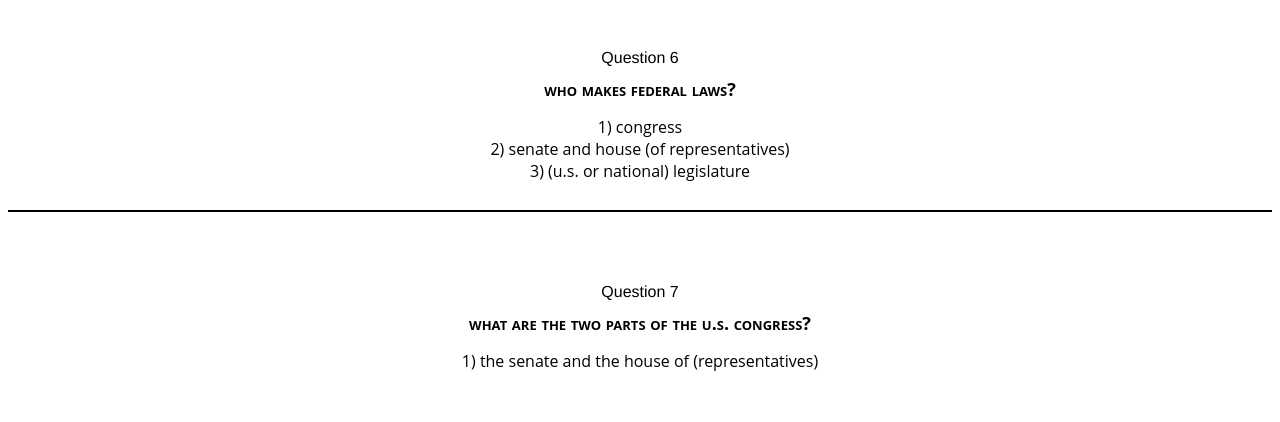
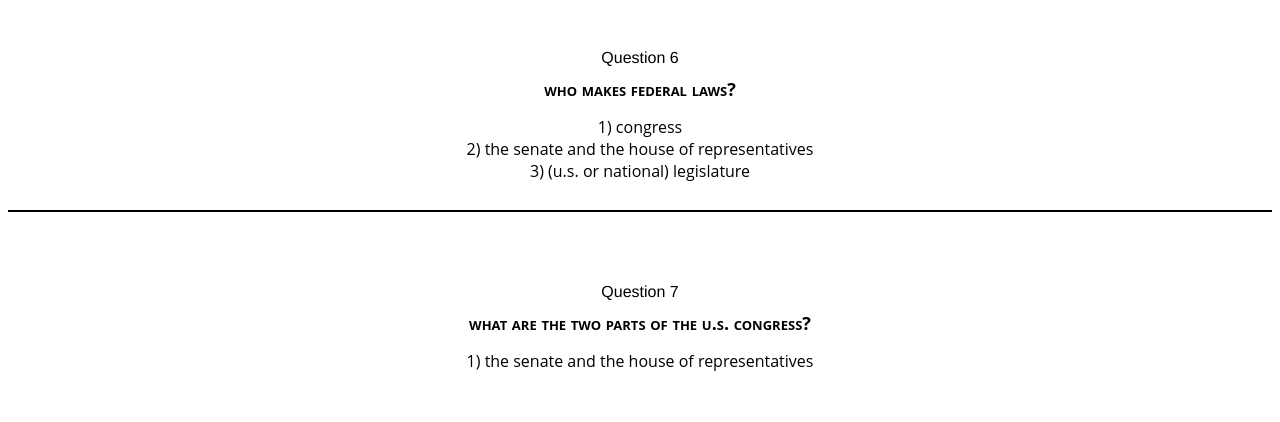
Before and after one commit to mmaustin/citizenship-questions-answers, a React (Create React App) app in the folder citizenship-frontend/: page /questions/questions-two in a window 1280 px wide. Shown: the part 1200-1622 px from the top of the page. Built offline with nearby package versions, Linux system fonts and the light colour scheme.

Commit message:
shuffling order of the answers in the quiz answers two array

```diff
--- a/citizenship-frontend/src/features/questionsTwo/questionsTwo.js
+++ b/citizenship-frontend/src/features/questionsTwo/questionsTwo.js
@@ -7,15 +7,15 @@ answer: [{ans: 'congress'}, {ans: 'legislative'}, {ans: 'the president'}, {ans:
 {id: nanoid(), question: 'what stops one branch of government from becoming too powerful?', answer: [{ans: 'checks and balances'},
 {ans: 'separation of powers'}]}, {id: nanoid(), question: 'who is in charge of the executive branch?',
 answer: [{ans: 'the president'}]}, {id: nanoid(), question: 'who makes federal laws?', answer: [{ans: 'congress'},
-{ans: 'senate and house (of representatives)'}, {ans: '(u.s. or national) legislature'}]}, {id: nanoid(), question: 'what are the two parts of the u.s. congress?',
-answer: [{ans: 'the senate and the house of (representatives)'}]}, {id: nanoid(), question: 'how many u.s. senators are there?', answer: [{ans: 'one hundred (100)'}]},
+{ans: 'the senate and the house of representatives'}, {ans: '(u.s. or national) legislature'}]}, {id: nanoid(), question: 'what are the two parts of the u.s. congress?',
+answer: [{ans: 'the senate and the house of representatives'}]}, {id: nanoid(), question: 'how many u.s. senators are there?', answer: [{ans: 'one hundred (100)'}]},
 {id: nanoid(), question: 'we elect a u.s. senator for how many years?',
 answer: [{ans: 'six (6)'}]}, {id: nanoid(), question: 'the house of representatives has how many voting members?',
 answer: [{ans: 'four hundred thirty-five (435)'}]}
 ]
 //skipped question 20 from official list
 
-export const quizAnswersTwo = ['capitalist economy', 'market economy', 'everyone must follow the law', 'leaders must obey the law', 'government must obey the law',
-'no one is above the law', 'congress', 'legislative', 'the president', 'executive', 'the courts', 'judicial', 'checks and balances', 'separation of powers',
-'congress', 'senate and house (of representatives)', '(u.s. or national) legislature', 'the senate and the house of (representatives)', 'one hundred (100)',
+export const quizAnswersTwo = ['the courts', 'the senate and the house of representatives', '(u.s. or national) legislature', 'leaders must obey the law', 'government must obey the law',
+'no one is above the law', 'congress', 'one hundred (100)', 'the president', 'executive', 'capitalist economy', 'judicial', 'checks and balances', 'separation of powers',
+'congress', 'everyone must follow the law', 'market economy', 'legislative',
 'six (6)', 'four hundred thirty-five (435)']
```
